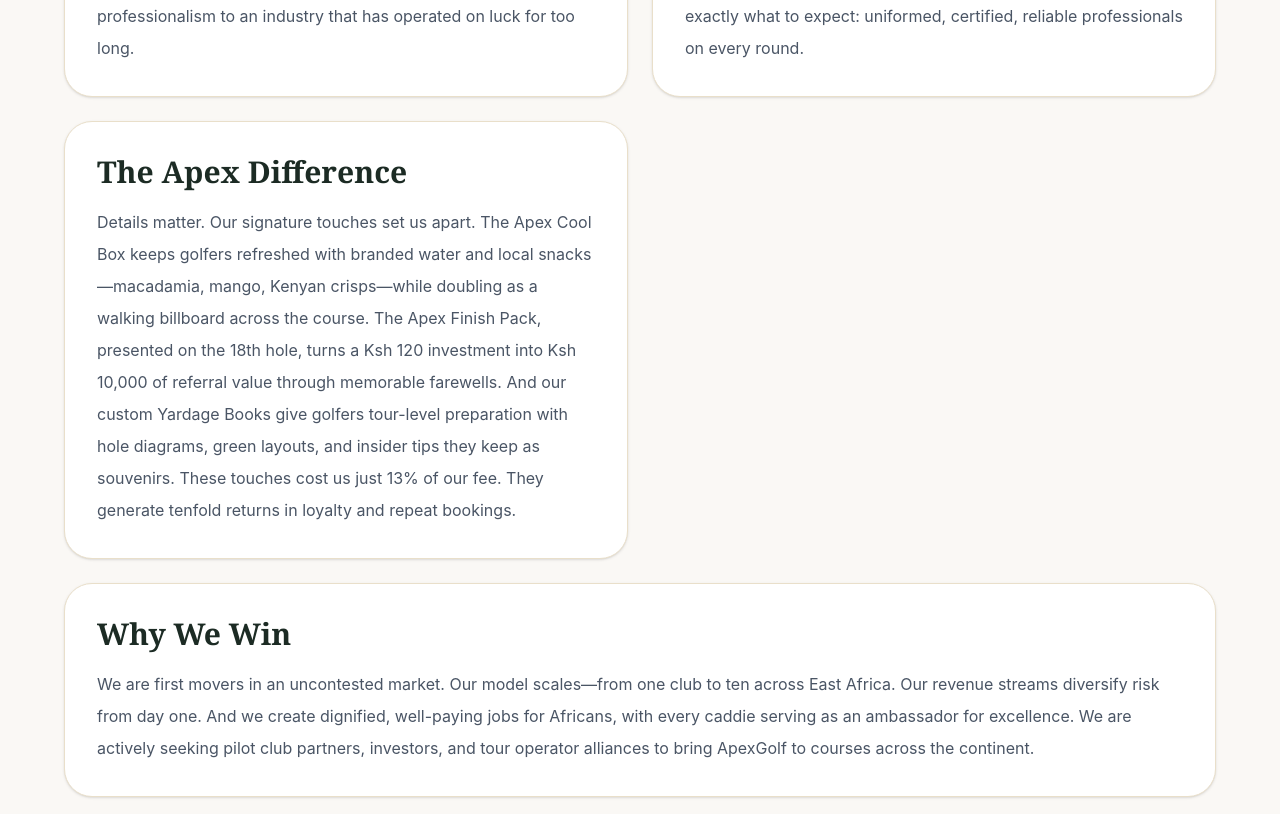
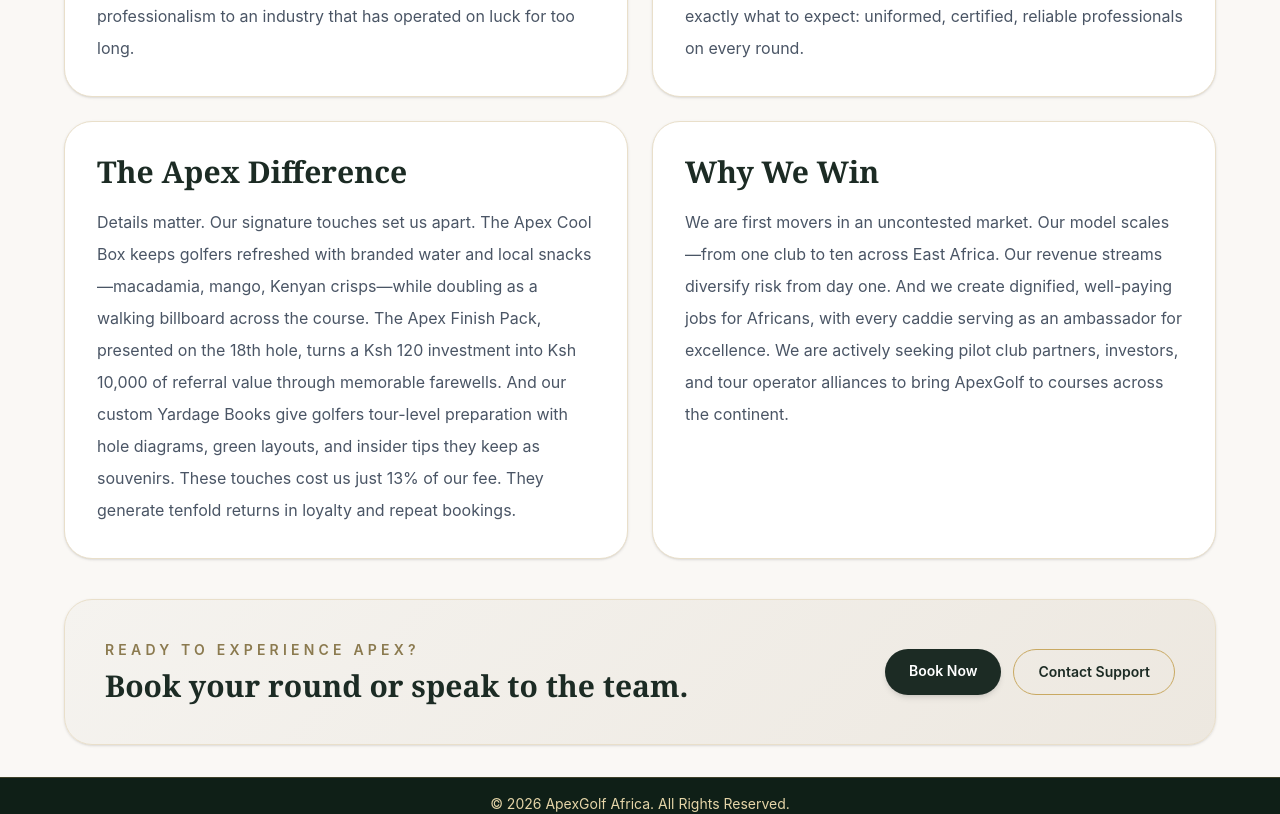
Before and after one commit to Artof-cod3/ApexGolfAfrica, a React (Vite) app: page /about in a window 1280 px wide. Shown: the part 940-1754 px from the top of the page. Built offline with nearby package versions, Linux system fonts and the light colour scheme; no server answers; the database is empty.

Commit message:
Adjust About card grid alignment

```diff
--- a/src/pages/About.tsx
+++ b/src/pages/About.tsx
@@ -65,7 +65,7 @@
           {sections.map((section, index) => (
             <article
               key={section.title}
-              className={`rounded-[28px] border border-[#e9dfca] bg-white p-8 shadow-sm transition duration-300 hover:-translate-y-1 hover:shadow-xl ${index === sections.length - 1 ? 'md:col-span-2' : ''}`}
+              className="rounded-[28px] border border-[#e9dfca] bg-white p-8 shadow-sm transition duration-300 hover:-translate-y-1 hover:shadow-xl"
             >
               <h2 className="font-serif text-3xl font-bold text-[#1c2b24]">{section.title}</h2>
               <p className="mt-4 text-base leading-8 text-gray-600">{section.body}</p>
```
